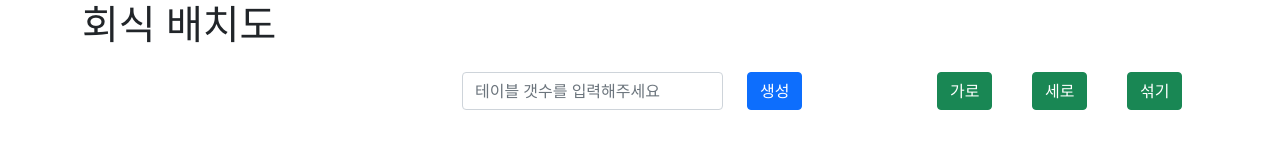
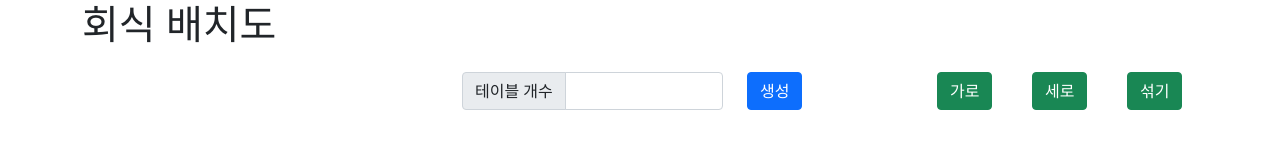
Before and after one commit to jeonghoHub/seating-arrangement, a website: page views/index.html in a window 1280 px wide. Drawn offline with nearby package versions, Linux system fonts and the light colour scheme.

Commit message:
fix : css 수정

```diff
--- a/views/index.html
+++ b/views/index.html
@@ -30,8 +30,10 @@
     <div class="row" style="margin-top: 3vh; margin-bottom: 5vh;">
       <div class="col-md-4"></div>
       <div class="col-md-3">
-        <input type="text" id="input" class="form-control" placeholder="테이블 갯수를 입력해주세요"
-          onkeyPress="javascript:checkInputNum();">
+        <div class="input-group">
+          <span class="input-group-text" id="inputGroup-sizing-default">테이블 개수</span>
+          <input type="text" id="input" class="form-control" aria-label="Sizing example input" aria-describedby="inputGroup-sizing-default" onkeyPress="javascript:checkInputNum();">
+        </div>
       </div>
       <div class="col-md-2">
         <button class="btn btn-primary" onclick="tableSetting()">생성</button>
```
